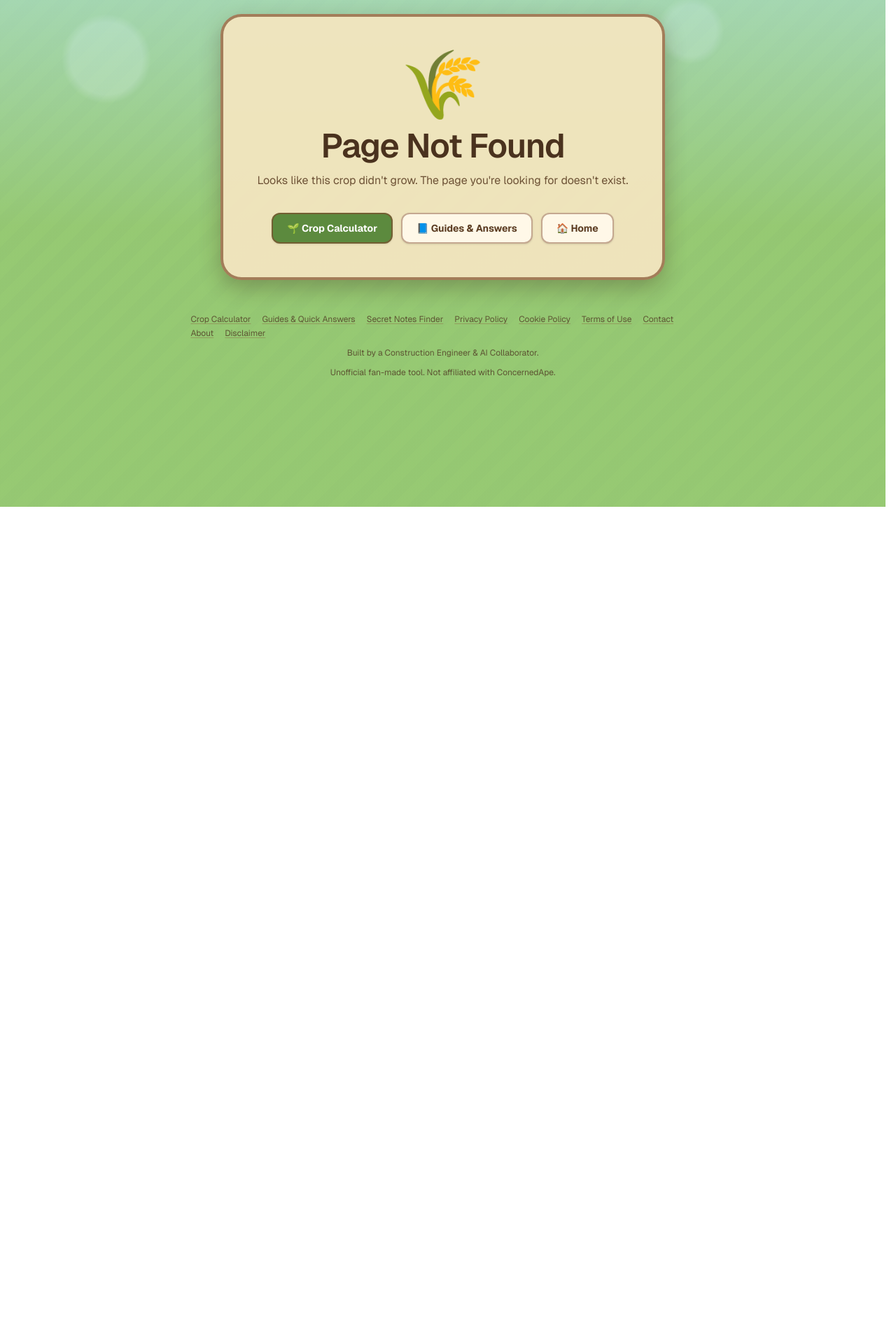
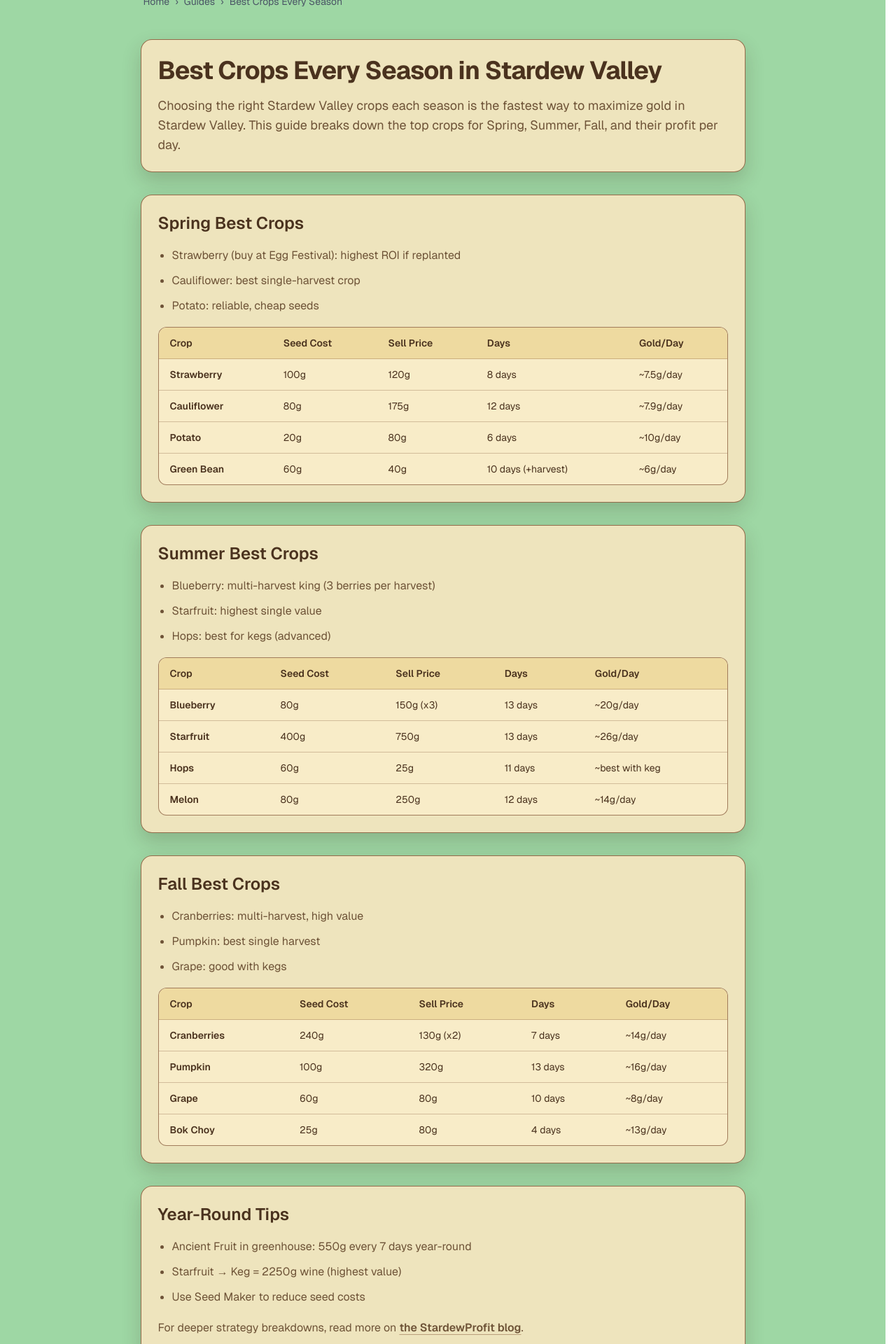
Before and after one commit to yuzhoudabaozhayujiamigou-cloud/stardew-tools, a Next.js app in the folder stardew-tools/: page /guides/best-crops-every-season in a window 1280 px wide. Before the commit this address had no page. Shown: the part 140-2060 px from the top of the page at 70% size. Before the commit the page ends 864 px from the top, so only its background shows below. Built offline with nearby package versions, Linux system fonts and the light colour scheme.

Commit message:
Add best crops every season guide page

```diff
--- /dev/null
+++ b/stardew-tools/src/app/guides/best-crops-every-season/page.tsx
@@ -0,0 +1,286 @@
+import type { Metadata } from "next";
+import Link from "next/link";
+
+import Breadcrumb from "@/components/Breadcrumb";
+import FaqJsonLd from "@/components/FaqJsonLd";
+import { SiteFooter } from "@/components/SiteFooter";
+
+const pagePath = "/guides/best-crops-every-season";
+
+export const metadata: Metadata = {
+  title: "Best Crops Every Season in Stardew Valley | StardewProfit",
+  description:
+    "Find the best crops for Spring, Summer, Fall, and Winter in Stardew Valley. Maximize your gold per day with our season-by-season crop profit guide.",
+  alternates: {
+    canonical: pagePath,
+  },
+  openGraph: {
+    title: "Best Crops Every Season in Stardew Valley | StardewProfit",
+    description:
+      "Find the best crops for Spring, Summer, Fall, and Winter in Stardew Valley. Maximize your gold per day with our season-by-season crop profit guide.",
+    url: pagePath,
+    type: "article",
+  },
+};
+
+type CropRow = {
+  crop: string;
+  seedCost: string;
+  sellPrice: string;
+  days: string;
+  goldPerDay: string;
+};
+
+const springRows: CropRow[] = [
+  {
+    crop: "Strawberry",
+    seedCost: "100g",
+    sellPrice: "120g",
+    days: "8 days",
+    goldPerDay: "~7.5g/day",
+  },
+  {
+    crop: "Cauliflower",
+    seedCost: "80g",
+    sellPrice: "175g",
+    days: "12 days",
+    goldPerDay: "~7.9g/day",
+  },
+  {
+    crop: "Potato",
+    seedCost: "20g",
+    sellPrice: "80g",
+    days: "6 days",
+    goldPerDay: "~10g/day",
+  },
+  {
+    crop: "Green Bean",
+    seedCost: "60g",
+    sellPrice: "40g",
+    days: "10 days (+harvest)",
+    goldPerDay: "~6g/day",
+  },
+];
+
+const summerRows: CropRow[] = [
+  {
+    crop: "Blueberry",
+    seedCost: "80g",
+    sellPrice: "150g (x3)",
+    days: "13 days",
+    goldPerDay: "~20g/day",
+  },
+  {
+    crop: "Starfruit",
+    seedCost: "400g",
+    sellPrice: "750g",
+    days: "13 days",
+    goldPerDay: "~26g/day",
+  },
+  {
+    crop: "Hops",
+    seedCost: "60g",
+    sellPrice: "25g",
+    days: "11 days",
+    goldPerDay: "~best with keg",
+  },
+  {
+    crop: "Melon",
+    seedCost: "80g",
+    sellPrice: "250g",
+    days: "12 days",
+    goldPerDay: "~14g/day",
+  },
+];
+
+const fallRows: CropRow[] = [
+  {
+    crop: "Cranberries",
+    seedCost: "240g",
+    sellPrice: "130g (x2)",
+    days: "7 days",
+    goldPerDay: "~14g/day",
+  },
+  {
+    crop: "Pumpkin",
+    seedCost: "100g",
+    sellPrice: "320g",
+    days: "13 days",
+    goldPerDay: "~16g/day",
+  },
+  {
+    crop: "Grape",
+    seedCost: "60g",
+    sellPrice: "80g",
+    days: "10 days",
+    goldPerDay: "~8g/day",
+  },
+  {
+    crop: "Bok Choy",
+    seedCost: "25g",
+    sellPrice: "80g",
+    days: "4 days",
+    goldPerDay: "~13g/day",
+  },
+];
+
+const faqs = [
+  {
+    question: "What is the most profitable crop in Stardew Valley?",
+    answer:
+      "Starfruit is usually the top single-harvest value crop, while Ancient Fruit is often best for stable long-term profits, especially with a greenhouse and kegs.",
+  },
+  {
+    question: "What are the best Spring crops for beginners?",
+    answer:
+      "Potato and Cauliflower are strong beginner picks in Spring because they are easy to buy, reliable, and offer good value before large processing setups.",
+  },
+  {
+    question: "Can you grow crops in Winter?",
+    answer:
+      "Regular field crops cannot grow in Winter. Use the Greenhouse for year-round crop production.",
+  },
+  {
+    question: "What crops work best with kegs?",
+    answer:
+      "Starfruit, Hops, Grape, and Ancient Fruit are all excellent keg crops and can significantly increase your total profit per harvest.",
+  },
+] as const;
+
+const cardClass =
+  "mt-8 rounded-2xl border border-[#7c4d2e]/80 bg-[#f3e5bf]/95 p-6 shadow-[0_12px_28px_rgba(56,41,23,0.2)]";
+
+function CropTable({ rows }: { rows: CropRow[] }) {
+  return (
+    <div className="mt-4 overflow-x-auto rounded-xl border border-[#7c4d2e]/70 bg-[#f8ecc8]">
+      <table className="min-w-full border-collapse text-left text-sm">
+        <thead className="bg-[#eedaa0] text-[#4a321e]">
+          <tr>
+            <th className="px-4 py-3 font-semibold">Crop</th>
+            <th className="px-4 py-3 font-semibold">Seed Cost</th>
+            <th className="px-4 py-3 font-semibold">Sell Price</th>
+            <th className="px-4 py-3 font-semibold">Days</th>
+            <th className="px-4 py-3 font-semibold">Gold/Day</th>
+          </tr>
+        </thead>
+        <tbody>
+          {rows.map((row) => (
+            <tr key={row.crop} className="border-t border-[#7c4d2e]/30 align-top">
+              <td className="px-4 py-3 font-semibold">{row.crop}</td>
+              <td className="px-4 py-3">{row.seedCost}</td>
+              <td className="px-4 py-3">{row.sellPrice}</td>
+              <td className="px-4 py-3">{row.days}</td>
+              <td className="px-4 py-3">{row.goldPerDay}</td>
+            </tr>
+          ))}
+        </tbody>
+      </table>
+    </div>
+  );
+}
+
+export default function BestCropsEverySeasonGuidePage() {
+  return (
+    <main className="min-h-screen bg-[#9ed7a4] text-[#4a321e]">
+      <article className="mx-auto max-w-4xl px-4 py-10 md:py-14">
+        <Breadcrumb
+          items={[
+            { name: "Home", href: "/" },
+            { name: "Guides", href: "/guides" },
+            { name: "Best Crops Every Season", href: pagePath },
+          ]}
+        />
+
+        <FaqJsonLd faqs={faqs.map((item) => ({ ...item }))} />
+
+        <header className={`${cardClass} mt-6`}>
+          <h1 className="text-3xl font-bold tracking-tight md:text-4xl">
+            Best Crops Every Season in Stardew Valley
+          </h1>
+          <p className="mt-4 text-base leading-7 text-[#5f4228]/90 md:text-lg">
+            Choosing the right Stardew Valley crops each season is the fastest
+            way to maximize gold in Stardew Valley. This guide breaks down the
+            top crops for Spring, Summer, Fall, and their profit per day.
+          </p>
+        </header>
+
+        <section className={cardClass}>
+          <h2 className="text-2xl font-semibold">Spring Best Crops</h2>
+          <ul className="mt-4 list-disc space-y-2 pl-5 leading-7 text-[#5f4228]/90">
+            <li>Strawberry (buy at Egg Festival): highest ROI if replanted</li>
+            <li>Cauliflower: best single-harvest crop</li>
+            <li>Potato: reliable, cheap seeds</li>
+          </ul>
+          <CropTable rows={springRows} />
+        </section>
+
+        <section className={cardClass}>
+          <h2 className="text-2xl font-semibold">Summer Best Crops</h2>
+          <ul className="mt-4 list-disc space-y-2 pl-5 leading-7 text-[#5f4228]/90">
+            <li>Blueberry: multi-harvest king (3 berries per harvest)</li>
+            <li>Starfruit: highest single value</li>
+            <li>Hops: best for kegs (advanced)</li>
+          </ul>
+          <CropTable rows={summerRows} />
+        </section>
+
+        <section className={cardClass}>
+          <h2 className="text-2xl font-semibold">Fall Best Crops</h2>
+          <ul className="mt-4 list-disc space-y-2 pl-5 leading-7 text-[#5f4228]/90">
+            <li>Cranberries: multi-harvest, high value</li>
+            <li>Pumpkin: best single harvest</li>
+            <li>Grape: good with kegs</li>
+          </ul>
+          <CropTable rows={fallRows} />
+        </section>
+
+        <section className={cardClass}>
+          <h2 className="text-2xl font-semibold">Year-Round Tips</h2>
+          <ul className="mt-4 list-disc space-y-2 pl-5 leading-7 text-[#5f4228]/90">
+            <li>Ancient Fruit in greenhouse: 550g every 7 days year-round</li>
+            <li>Starfruit → Keg = 2250g wine (highest value)</li>
+            <li>Use Seed Maker to reduce seed costs</li>
+          </ul>
+          <p className="mt-4 leading-7 text-[#5f4228]/90">
+            For deeper strategy breakdowns, read more on{" "}
+            <Link
+              href="/blog"
+              className="font-semibold underline decoration-[#7c4d2e]/45 underline-offset-4 transition hover:text-[#2f6a3a]"
+            >
+              the StardewProfit blog
+            </Link>
+            .
+          </p>
+        </section>
+
+        <section id="faq" className={cardClass}>
+          <h2 className="text-2xl font-semibold">FAQ</h2>
+          <div className="mt-4 space-y-3">
+            {faqs.map((item) => (
+              <details key={item.question} className="rounded-xl border border-[#7c4d2e]/60 bg-[#f8ecc8] p-4">
+                <summary className="cursor-pointer font-semibold text-[#4a321e]">{item.question}</summary>
+                <p className="mt-2 leading-7 text-[#5f4228]/90">{item.answer}</p>
+              </details>
+            ))}
+          </div>
+        </section>
+
+        <section className={cardClass}>
+          <h2 className="text-2xl font-semibold">Use Our Calculator</h2>
+          <p className="mt-3 leading-7 text-[#5f4228]/90">
+            Compare every crop setup by season, profession, and processing chain
+            to find the true best crops Stardew Valley route for your farm.
+          </p>
+          <Link
+            href="/calculator"
+            className="mt-4 inline-flex items-center rounded-xl border border-[#7c4d2e]/70 bg-[#fff2c8] px-4 py-2 font-semibold text-[#4a321e] shadow-sm transition hover:-translate-y-0.5 hover:bg-[#fce8b1]"
+          >
+            Calculate exact profit for any crop →
+          </Link>
+        </section>
+
+        <SiteFooter className="mt-10" />
+      </article>
+    </main>
+  );
+}
```
